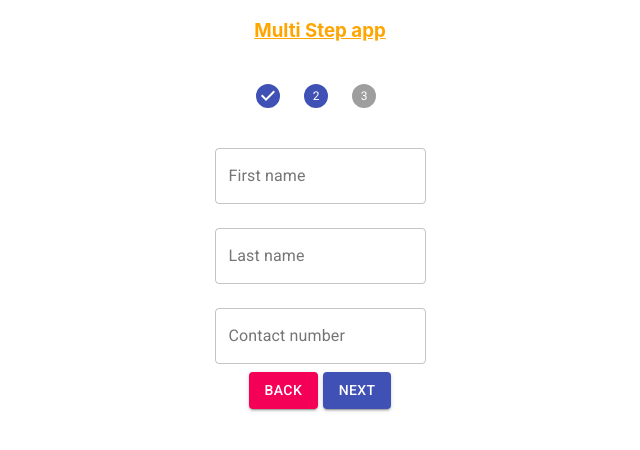
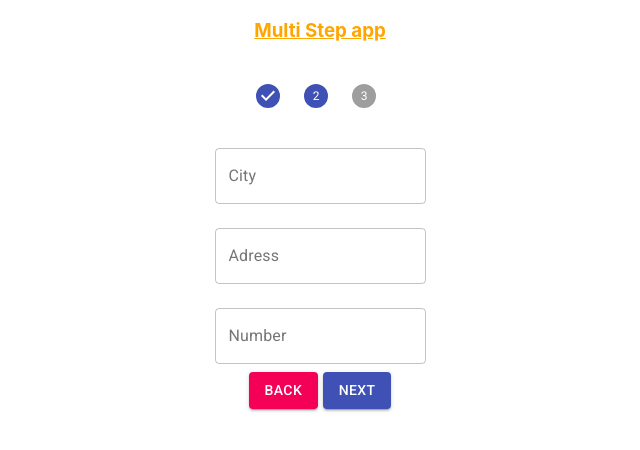
Before and after one commit to andreprogramador1/mult-step-form-material-ui, a React (Create React App) app: page / in a window 1280 px wide. Both pictures are taken after a click on the button "NEXT". Shown: the top 450 px of the page, without its empty margins (320-960 px from the left). Built offline with nearby package versions, Linux system fonts and the light colour scheme.

Commit message:
data persisted throught steps done

```diff
--- a/src/components/FirstStep.js
+++ b/src/components/FirstStep.js
@@ -7,13 +7,13 @@ export const FirstStep = () => {
   return(
     <>
       <div>
-        <TextField label="First name" margin="normal" variant="outlined" color="secondary"/>
+        <TextField label="First name" value={userData['firstname']} onChange={ e => setUserData({...userData, 'firstname' : e.target.value}) }  margin="normal" variant="outlined" color="secondary"/>
       </div>
       <div>
-        <TextField label="Last name" margin="normal" variant="outlined" color="secondary"/>
+        <TextField label="Last name" value={userData['lastname']} onChange={ e => setUserData({...userData, 'lastname' : e.target.value}) } margin="normal" variant="outlined" color="secondary"/>
       </div>
       <div>
-        <TextField label="Contact number" margin="normal" variant="outlined" color="secondary"/>
+        <TextField label="Contact number" value={userData['contact']} onChange={ e => setUserData({...userData, 'contact' : e.target.value}) } margin="normal" variant="outlined" color="secondary"/>
       </div>
       <div>
         <Button  variant="contained" onClick={() => {setStep(2)}} color="primary">Next</Button>
--- a/src/components/SecondStep.js
+++ b/src/components/SecondStep.js
@@ -7,13 +7,13 @@ export const SecondStep = () => {
   return(
     <>
       <div>
-        <TextField label="First name" margin="normal" variant="outlined" color="secondary"/>
+        <TextField label="City" value={userData['city']} onChange={ e => setUserData({...userData, 'city' : e.target.value}) } margin="normal" variant="outlined" color="secondary"/>
       </div>
       <div>
-        <TextField label="Last name" margin="normal" variant="outlined" color="secondary"/>
+        <TextField label="Adress" value={userData['adress']} onChange={ e => setUserData({...userData, 'adress' : e.target.value}) } margin="normal" variant="outlined" color="secondary"/>
       </div>
       <div>
-        <TextField label="Contact number" margin="normal" variant="outlined" color="secondary"/>
+        <TextField label="Number" value={userData['number']} onChange={ e => setUserData({...userData, 'number' : e.target.value}) } margin="normal" variant="outlined" color="secondary"/>
       </div>
       <div>
         <Button  variant="contained" onClick={() => {setStep(1)}} color="secondary">Back</Button><span> </span>
--- a/src/components/ThirdStep.js
+++ b/src/components/ThirdStep.js
@@ -7,17 +7,14 @@ export const ThirdStep = () => {
   return(
     <>
       <div>
-        <TextField label="First name" margin="normal" variant="outlined" color="secondary"/>
+        <TextField label="Whatever" value={userData['whatever']} onChange={ e => setUserData({...userData, 'whatever' : e.target.value}) } margin="normal" variant="outlined" color="secondary"/>
       </div>
       <div>
-        <TextField label="Last name" margin="normal" variant="outlined" color="secondary"/>
-      </div>
-      <div>
-        <TextField label="Contact number" margin="normal" variant="outlined" color="secondary"/>
+        <TextField label="Dunno" value={userData['dunno']} onChange={ e => setUserData({...userData, 'dunno' : e.target.value}) } margin="normal" variant="outlined" color="secondary"/>
       </div>
       <div>
         <Button  variant="contained" onClick={() => {setStep(2)}} color="secondary">Back</Button> <span></span>
-        <Button  variant="contained" onClick={submitData} color="primary">Next</Button>
+        <Button  variant="contained" onClick={submitData} color="primary">Submit</Button>
       </div>
     </>
   );
```
Also changed, not shown: 1 other file (tests, documents, lock files or other folders).
